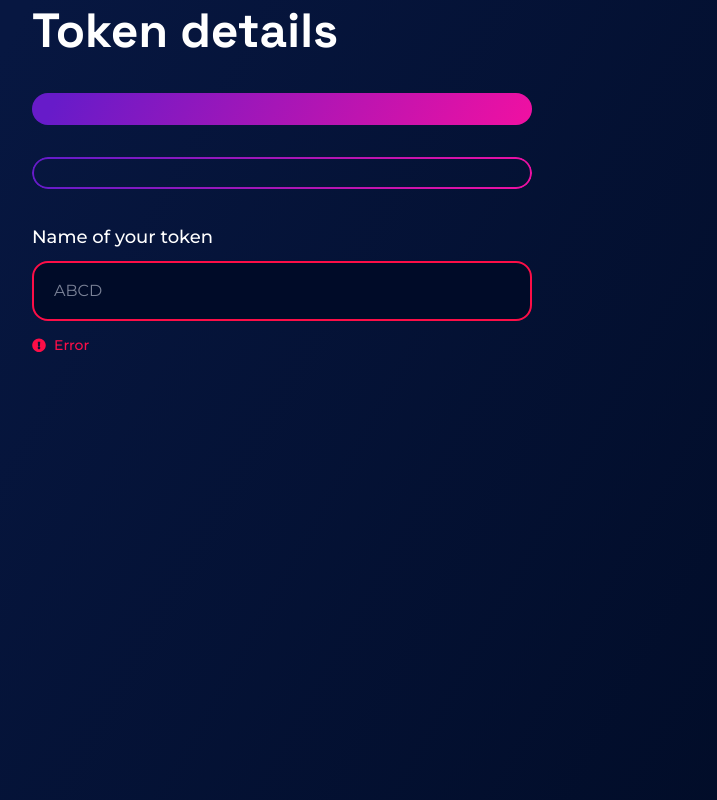
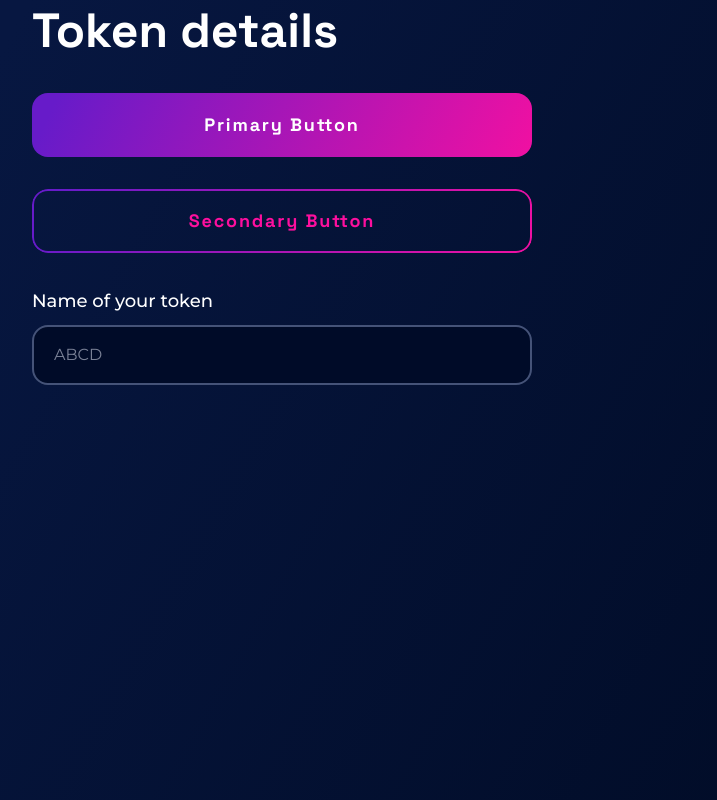
Before and after one commit to atomiklabs/deploycontracts.io, a Next.js app: page /tokenDetails in a window 1280 px wide. Shown: the whole page, without its empty margins (358-1075 px from the left). Built offline with nearby package versions, Linux system fonts and the light colour scheme.

Commit message:
fix buttons on tokenDetails page / turn off error in input

```diff
--- a/components/Input.tsx
+++ b/components/Input.tsx
@@ -2,7 +2,7 @@ import Image from 'next/image'
 import { useState } from 'react'
 
 export default function Input({ label, placeholder }: { label: string; placeholder: string }) {
-  const [error, setError] = useState(true)
+  const [error, setError] = useState(false)
   return (
     <div className='flex flex-col gap-y-2'>
       <label className='text-white font-medium'>{label}</label>
--- a/pages/tokenDetails.tsx
+++ b/pages/tokenDetails.tsx
@@ -6,8 +6,8 @@ export default function tokenDetails() {
   return (
     <section className='flex flex-col m-auto max-w-[500px] gap-y-8'>
       <h1 className=' font-space-grotesk font-bold text-xl text-white'>Token details</h1>
-      <PrimaryButton title='primary button' />
-      <SecondaryButton title='secondary button' />
+      <PrimaryButton>Primary Button</PrimaryButton>
+      <SecondaryButton>Secondary Button</SecondaryButton>
       <Input label='Name of your token' placeholder='ABCD' />
     </section>
   )
```
